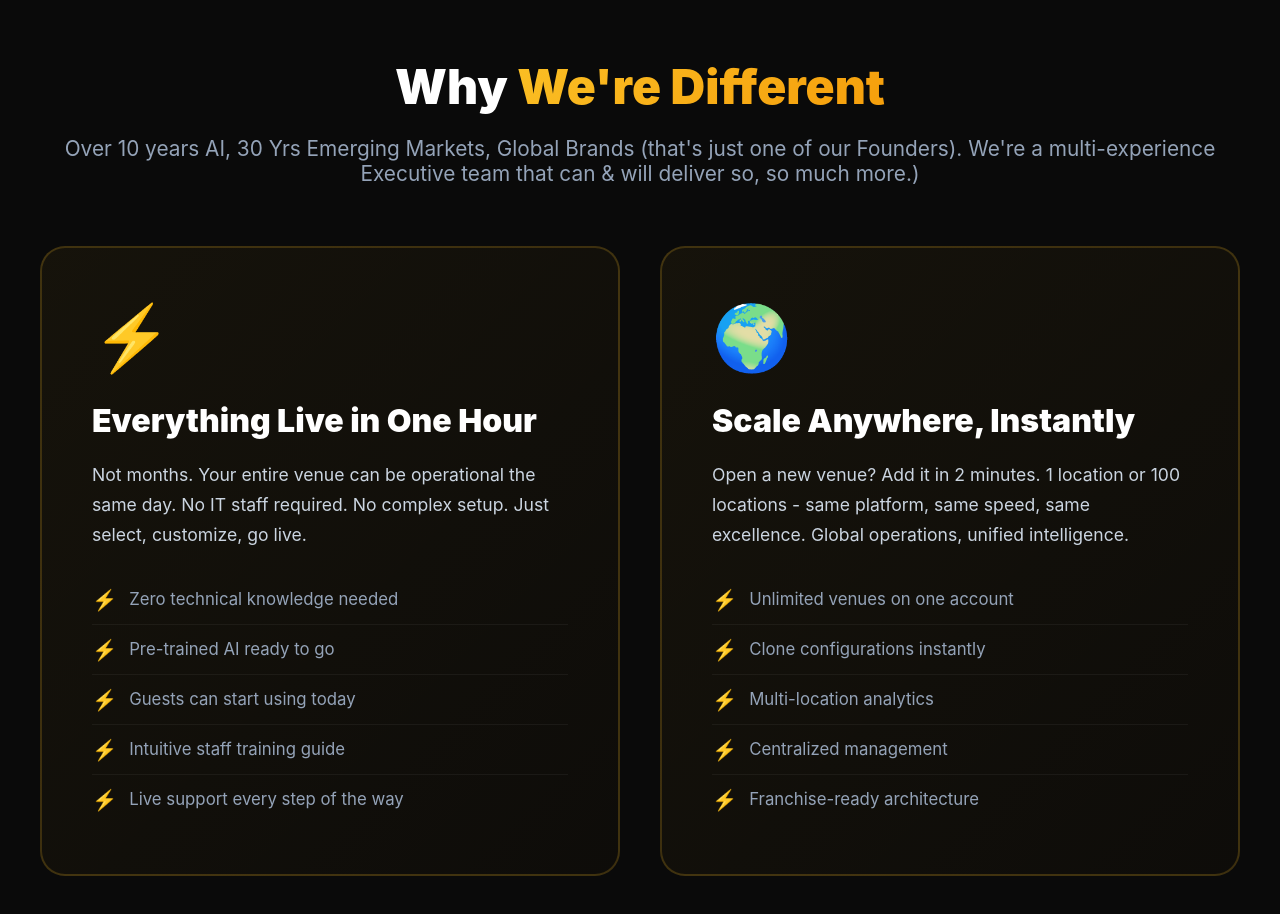
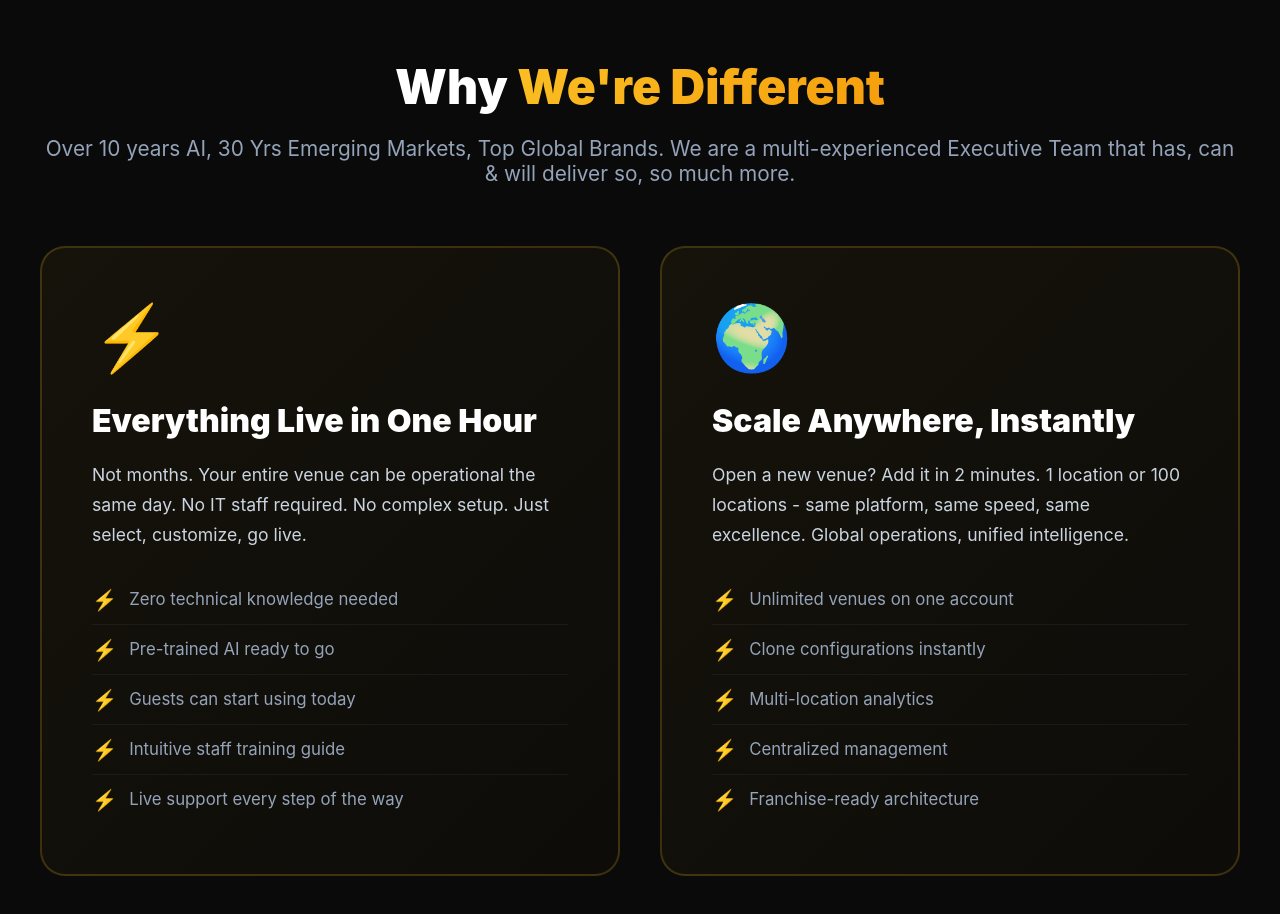
Before and after one commit to stevooooooo777/insane-marketing-frontend, a website: page index.html in a window 1280 px wide. Shown: the part 2040-2954 px from the top of the page. Drawn offline with nearby package versions, Linux system fonts and the light colour scheme.

Commit message:
Update code

```diff
--- a/index.html
+++ b/index.html
@@ -1039,7 +1039,7 @@
                 Why <span class="highlight">We're Different</span>
             </h2>
             <p class="section-subtitle">
-                Over 10 years AI, 30 Yrs Emerging Markets, Global Brands (that's just one of our Founders). We're a multi-experience Executive team that can & will deliver so, so much more.)
+                Over 10 years AI, 30 Yrs Emerging Markets, Top Global Brands. We are a multi-experienced Executive Team that has, can & will deliver so, so much more.
             </p>
         </div>
 
```
